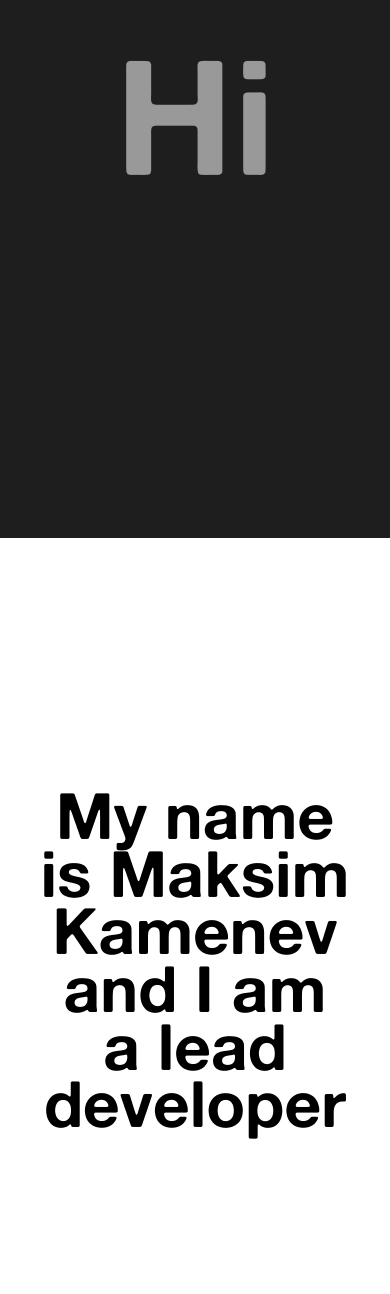
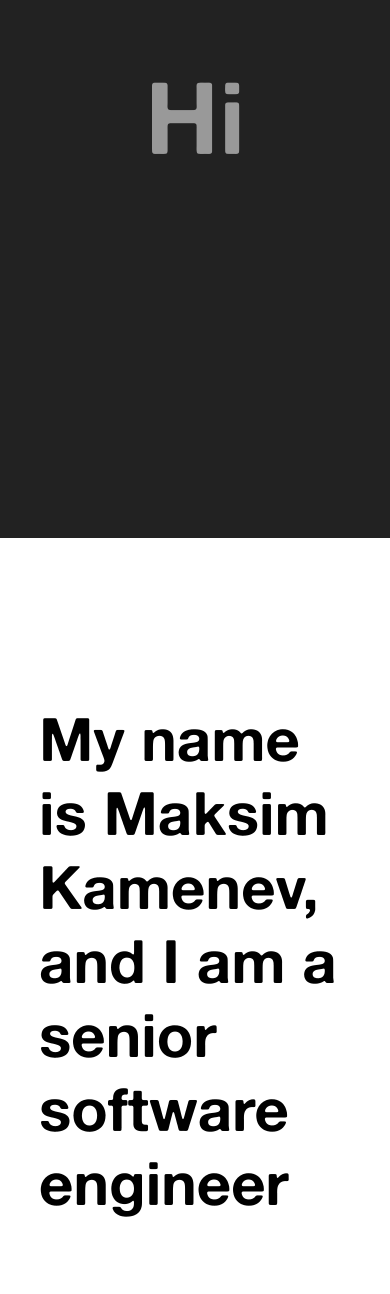
Before and after one commit to MegaRoks/MegaRoks.github.io, a plain HTML site: page index.html in a window 390 px wide. Shown: the part 306-1600 px from the top of the page. Drawn offline with Linux system fonts and the light colour scheme.

Commit message:
Refactor

```diff
--- a/index.html
+++ b/index.html
@@ -4,32 +4,27 @@
     <meta charset="UTF-8">
     <meta name="viewport" content="width=device-width, user-scalable=no, initial-scale=1.0, maximum-scale=1.0, minimum-scale=1.0">
     <meta http-equiv="X-UA-Compatible" content="ie=edge">
-    <title>Maksim Kamenev, Lead Developer</title>
-    <link rel="shortcut icon" href="src/images/favicon.ico" type="image/png">
-    <link rel="stylesheet" href="src/css/style.css">
+    <title>Maksim Kamenev, Senior Software Engineer</title>
+    <link rel="icon" type="image/x-icon" href="./src/images/favicon.ico">
+    <link rel="stylesheet" type="text/css" href="./src/font.css/reset.css">
+    <link rel="stylesheet" type="text/css" href="./src/font.css/variables.css">
+    <link rel="stylesheet" type="text/css" href="./src/font.css/fonts.css">
+    <link rel="stylesheet" type="text/css" href="./src/font.css/style.css">
 </head>
 <body>
     <section>
-        <div class="wrapper home">
-            <span class="title">Hi</span>
-        </div>
-    </section>
-    <section >
-        <div class="wrapper about">
-            <span class="text">
-                My name is Maksim Kamenev and I am a lead developer
-            </span>
-        </div>
+        <h1>Hi</h1>
     </section>
     <section>
-        <div class="wrapper contact">
-             <span class="text">
-                You can contact me via
-                <a class="link" href="mailto:maksim@megaroks.com">mail</a>,
-                <a class="link" href="https://t.me/MaxKamenev" target="_blank">telegram</a> or
-                <a class="link" href="https://linkedin.com/in/maksim-kamenev/" target="_blank">linkedin</>
-             </span>
-        </div>
+        <h2>My name is Maksim Kamenev, and I am a senior software engineer</h2>
+    </section>
+    <section>
+        <h2>
+            <span>You can contact me via</span>
+            <a href="mailto:megaroks@gmail.com">mail</a>,
+            <a href="https://t.me/MaxKamenev" target="_blank">telegram</a> or
+            <a href="https://linkedin.com/in/maksim-kamenev/" target="_blank">linkedin</a>
+        </h2>
     </section>
 </body>
 </html>
--- a/src/css/style.css
+++ /dev/null
@@ -1,102 +0,0 @@
-@font-face {
-    font-family: alteHaasGroteskBold;
-    src: url(../fonts/alteHaasGroteskBold.woff) format('woff');
-    font-weight: 400;
-    font-style: normal;
-}
-
-:root {
-    --primary-color: #999999;
-    --secondery-color: #000000;
-    --primary-background-color: #1e1e1e;
-    --secondery-background-color: #ffffff;
-    --link-color: #ffffff;
-    --hover-link-color: #999999;
-}
-
-* {
-    padding: 0;
-    margin: 0;
-    border: 0;
-}
-
-*,
-*::before,
-*::after {
-    -moz-box-sizing: border-box;
-    -webkit-box-sizing: border-box;
-    box-sizing: border-box;
-}
-
-a,
-a:link,
-a:visited {
-    text-decoration: none;
-}
-
-body {
-    font-family: alteHaasGroteskBold, serif;
-}
-
-.wrapper {
-    padding: 10vh 10vw;
-    display: flex;
-    justify-content: center;
-    align-items: center;
-    width: 100vw;
-    height: 100vh;
-}
-
-.home {
-    color: var(--primary-color);
-    background-color: var(--primary-background-color);
-}
-
-.about {
-    color: var(--secondery-color);
-    background-color: var(--secondery-background-color);
-}
-
-.contact {
-    color: var(--primary-color);
-    background-color: var(--primary-background-color);
-}
-
-.link {
-    text-decoration: none;
-    color: var(--link-color);
-}
-
-.link:hover {
-    color: var(--hover-link-color);
-}
-
-.title {
-    line-height: .9rem;
-    font-size: 10rem;
-    text-align: center;
-}
-
-.text {
-    line-height: .9em;
-    font-size: 8rem;
-    text-align: center;
-}
-
-@media screen and (max-width: 1200px) {
-    .text {
-        font-size: 6rem;
-    }
-}
-
-@media screen and (max-width: 720px) {
-    .text {
-        font-size: 5rem;
-    }
-}
-
-@media screen and (max-width: 480px) {
-    .text {
-        font-size: 4rem;
-    }
-}
--- /dev/null
+++ b/src/font.css/fonts.css
@@ -0,0 +1,15 @@
+@font-face {
+    font-family: AlteHaasGroteskRegular;
+    src: url(./../fonts/AlteHaasGroteskRegular.woff2) format('woff2');
+    font-weight: 400;
+    font-style: normal;
+    font-display: fallback;
+}
+
+@font-face {
+    font-family: AlteHaasGroteskBold;
+    src: url(./../fonts/AlteHaasGroteskBold.woff2) format('woff2');
+    font-weight: 700;
+    font-style: normal;
+    font-display: fallback;
+}
--- /dev/null
+++ b/src/font.css/reset.css
@@ -0,0 +1,19 @@
+* {
+    padding: 0;
+    margin: 0;
+    border: 0;
+}
+
+*,
+*::before,
+*::after {
+    -moz-box-sizing: border-box;
+    -webkit-box-sizing: border-box;
+    box-sizing: border-box;
+}
+
+a,
+a:link,
+a:visited {
+    text-decoration: none;
+}
--- /dev/null
+++ b/src/font.css/style.css
@@ -0,0 +1,73 @@
+html {
+    font-family: AlteHaasGroteskBold, serif;
+    font-size: var(--main-font-size);
+}
+
+body {
+    overflow-x: hidden;
+}
+
+section {
+    padding: 10vh 10vw;
+    display: grid;
+    justify-items: center;
+    align-items: center;
+    width: 100vw;
+    height: 100vh;
+}
+
+section:nth-child(odd) {
+    color: var(--primary-color);
+    background-color: var(--primary-background-color);
+}
+
+section:nth-child(even) {
+    color: var(--secondery-color);
+    background-color: var(--secondery-background-color);
+}
+
+a {
+    color: var(--link-color);
+}
+
+a:hover {
+    color: var(--hover-link-color);
+}
+
+h1 {
+    font-size: 14rem;
+}
+
+h2 {
+    font-size: 10rem;
+}
+
+@media (max-width: 1200px) {
+    h1 {
+        font-size: 12rem;
+    }
+
+    h2 {
+        font-size: 8rem;
+    }
+}
+
+@media (max-width: 720px) {
+    h1 {
+        font-size: 10rem;
+    }
+
+    h2 {
+        font-size: 6rem;
+    }
+}
+
+@media (max-width: 375px) {
+    h1 {
+        font-size: 8rem;
+    }
+
+    h2 {
+        font-size: 4rem;
+    }
+}
--- /dev/null
+++ b/src/font.css/variables.css
@@ -0,0 +1,10 @@
+:root {
+    --primary-color: hsl(0deg 0% 60%);
+    --secondery-color: hsl(0deg 0% 0%);
+    --primary-background-color: hsl(0deg 0% 13.33%);
+    --secondery-background-color: hsl(0deg 0% 100%);
+    --link-color: hsl(0deg 0% 100%);
+    --hover-link-color: hsl(0deg 0% 60%);
+
+    --main-font-size: 10px;
+}
```
Also changed, not shown: src/fonts/AlteHaasGroteskBold.woff2 (added), src/fonts/AlteHaasGroteskRegular.woff2 (added), src/fonts/alteHaasGroteskBold.woff (deleted), 1 other file.
